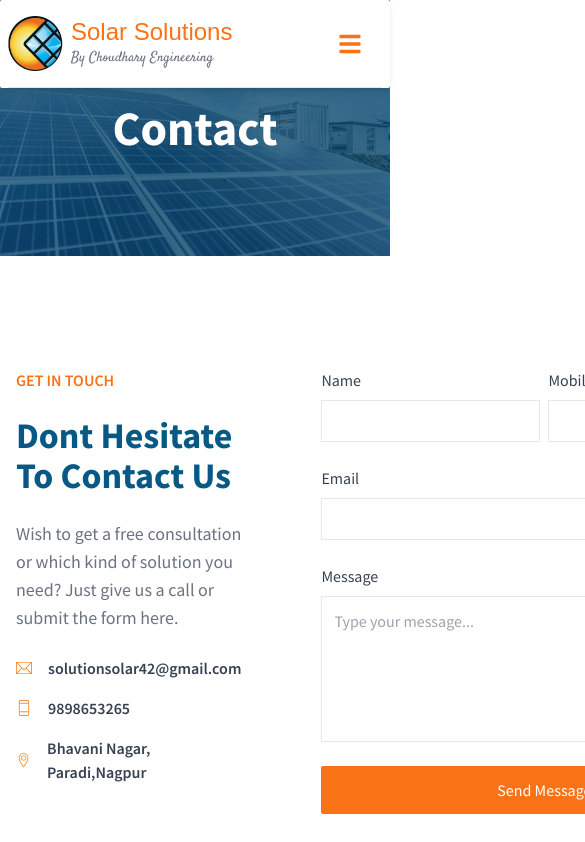
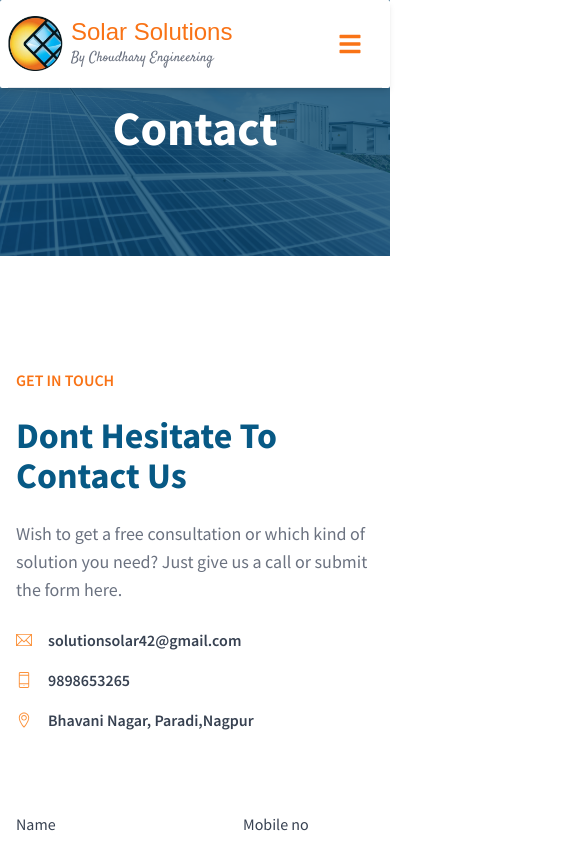
Before and after one commit to sadaatgithub/solar-solutions, a Next.js app: page /contact in a window 390 px wide. Shown: the top 842 px of the page, 585 px wide, since content can reach past the window. Built offline with nearby package versions, Linux system fonts and the light colour scheme; a web font is replaced by a local one.

Commit message:
bug removed from contact page

```diff
--- a/app/contact/page.js
+++ b/app/contact/page.js
@@ -10,7 +10,7 @@ const Contact = () => {
   return (
     <PageWrapper>
     <PagePathBanner/>
-      <Container className="flex gap-20">
+      <Container className="flex gap-20 flex-col md:flex-row">
         <ContactFormDetails title="Dont Hesitate to contact us"/>
         <ContactForm title="Send Message"/>
       </Container>
```
